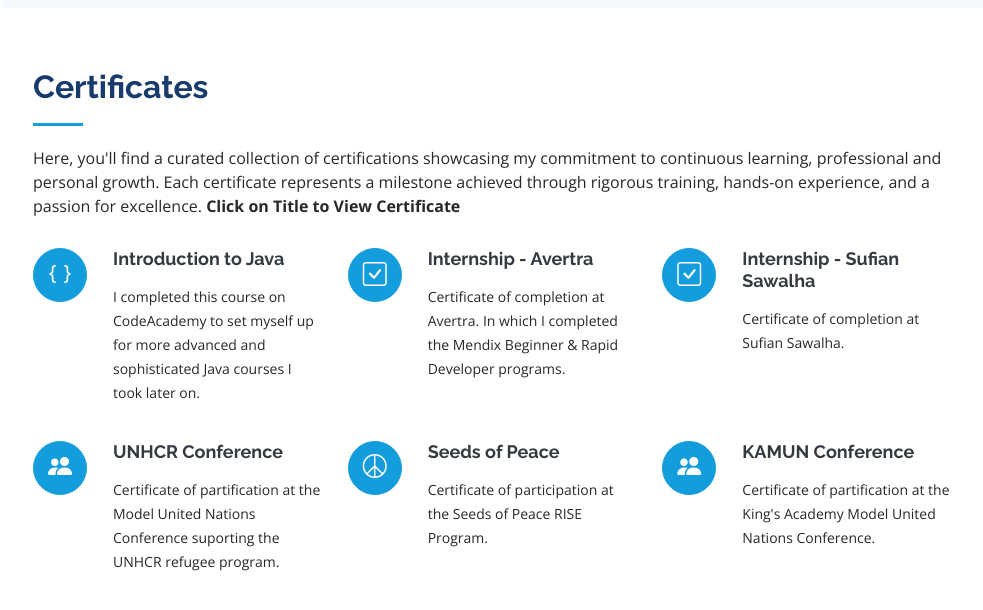
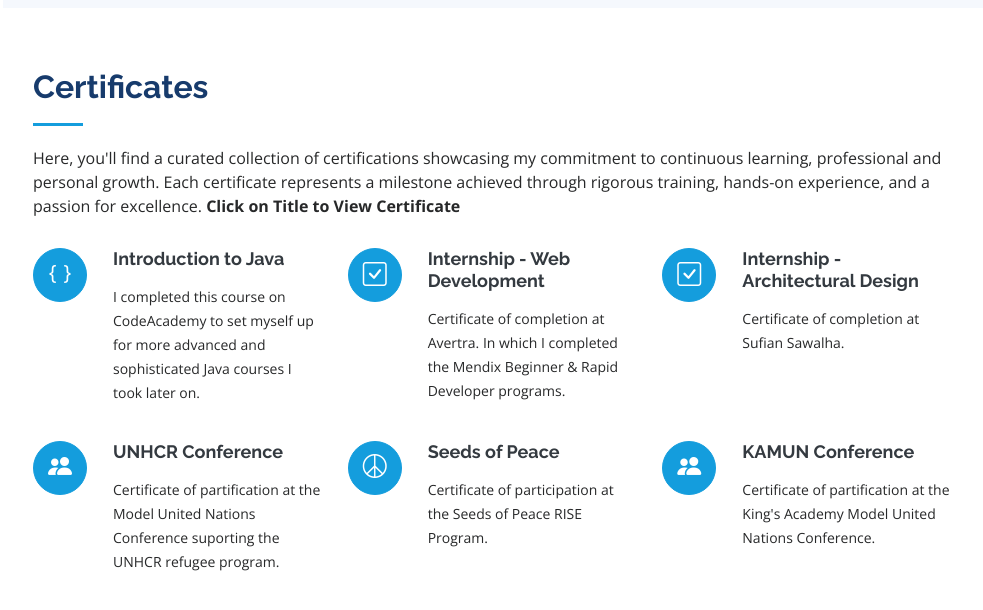
Before and after one commit to Fadi-Masannat/Portfolio, a plain HTML site: page index.html in a window 1280 px wide. Shown: the part 4899-5509 px from the top of the page, without its empty margins (297-1280 px from the left). Drawn offline with nearby package versions, Linux system fonts and the light colour scheme.

Commit message:
New Resume

```diff
--- a/index.html
+++ b/index.html
@@ -548,7 +548,7 @@
                 data-gallery="certificatesGallery" class="portfolio-lightbox"><i class="bi bi-check-square"></i></a>
             </div>
             <h4 class="title"><a href="assets/img/Certificates/AvertraCertificateofCompletion.jpg"
-                data-gallery="certificatesGallery" class="portfolio-lightbox">Internship - Avertra </a></h4>
+                data-gallery="certificatesGallery" class="portfolio-lightbox">Internship - Web Development </a></h4>
             <p class="description">Certificate of completion at Avertra. In which I completed the Mendix
               Beginner &amp; Rapid Developer programs.</p>
           </div>
@@ -560,7 +560,7 @@
                 data-gallery="certificatesGallery" class="portfolio-lightbox"><i class="bi bi-check-square"></i></a>
             </div>
             <h4 class="title"><a href="assets/img/Certificates/SufianSawalhaCertificate.jpg"
-                data-gallery="certificatesGallery" class="portfolio-lightbox">Internship - Sufian Sawalha </a></h4>
+                data-gallery="certificatesGallery" class="portfolio-lightbox">Internship - Architectural Design </a></h4>
             <p class="description">Certificate of completion at Sufian Sawalha.</p>
           </div>
           <div class="col-lg-4 col-md-6 icon-box" data-aos="fade-up">
```
Also changed, not shown: 1 other file.
